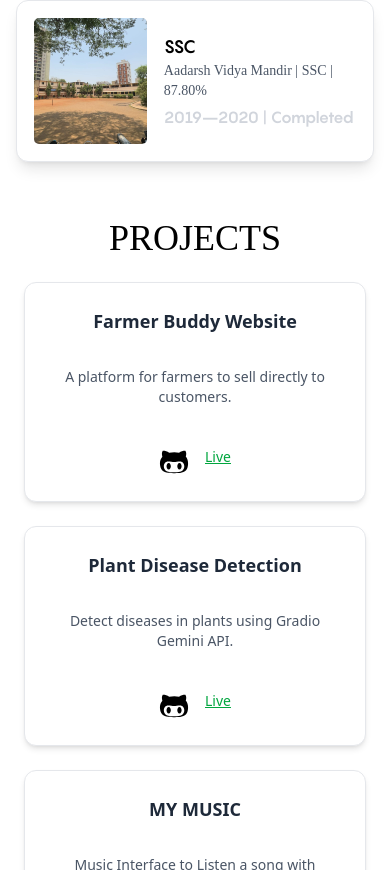
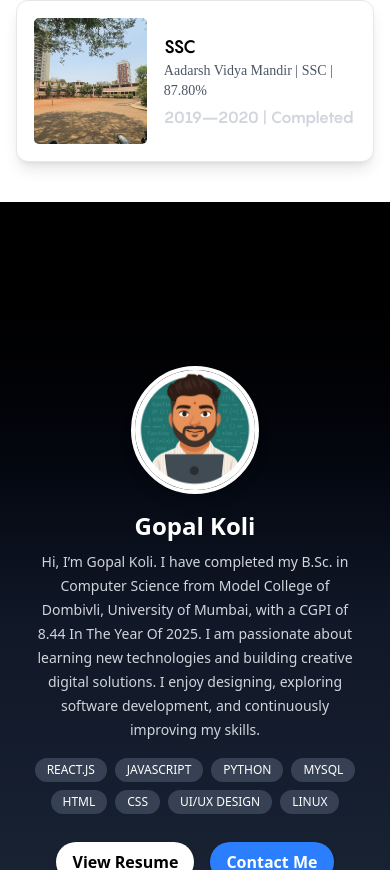
Before and after one commit to Gopal-Koli/Portfolio, a React (Vite) app: page / in a window 390 px wide. Shown: the part 1130-2000 px from the top of the page. Built offline with nearby package versions, Linux system fonts and the light colour scheme.

Commit message:
About Section Added For mobile interface

```diff
--- a/src/App.jsx
+++ b/src/App.jsx
@@ -9,9 +9,10 @@ import './index.css'
 import Sc1 from '../src/pages/SmallScreen/Sc1'
 import Sc2 from './pages/SmallScreen/Sc2'
 import Sc3 from './pages/SmallScreen/Sc3'
-import Sc4 from './pages/Sc4'
+import Sc5 from './pages/SmallScreen/Sc5'
 import ProjectsContainer from './Components/ProjectsContainer'
 import Footer from './Components/Footer'
+
 const App = () => {
   return (
     <>
@@ -27,8 +28,11 @@ const App = () => {
     <div className=' '>
       <Sc1/>
       <Sc2/>
+
       <Sc3/>
+      <Sc5/>
       <ProjectsContainer/>
+
       <Footer/>
 
     </div>
--- a/src/Components/Header.jsx
+++ b/src/Components/Header.jsx
@@ -1,7 +1,7 @@
 import React, { useState } from 'react';
 import { CgMenuGridO } from "react-icons/cg";
 import { Menu, TextField, Typography, Button } from '@mui/material';
-
+import HireMeMenu from './HireMeMenu';
 const Header = () => {
   const [anchorEl, setAnchorEl] = useState(null);
   const open = Boolean(anchorEl);
@@ -17,13 +17,7 @@ const Header = () => {
   return (
     <div className='fixed lg:w-full flex w-md items-center justify-end z-10 lg:p-20 p-4'>
 
-      {/* Your original button */}
-      <button
-        className='px-6 sm:px-6 sm:py-3 lg:text-sm sm:text-base py-3 border-2 border-white text-[9px] hover:bg-gray-400 hover:text-black rounded-full bg-black shadow-lg shadow-gray-500 cursor-pointer'
-        onClick={handleClick}
-      >
-        Hire me
-      </button>
+     <HireMeMenu/>
 
       <CgMenuGridO className="text-black text-3xl ml-3" />
 
--- a/src/Components/email.js
+++ /dev/null
@@ -1,6 +0,0 @@
-emailjs.send(
-  "service_hxe623a",   // ✅ Service ID
-  "YOUR_TEMPLATE_ID",  // Template ID (next step me milega)
-  formData,
-  "YOUR_PUBLIC_KEY"    // Public Key from EmailJS
-)
--- a/src/pages/Page4.jsx
+++ b/src/pages/Page4.jsx
@@ -26,7 +26,7 @@ const Page4 = () => {
           viewport={{ once: true, amount: 0.5 }}
           className="text-white font-[anzo5] text-[6vw] font-extrabold absolute uppercase top-10 left-10 p-2 z-10"
         >
-         ABOUT
+          ABOUT
         </motion.h1>
         <motion.p
           initial={{ x: 1000, opacity: 0 }}
@@ -36,12 +36,13 @@ const Page4 = () => {
           className="text-white font-[anzo1] w-[400px] cursor-pointer   absolute text-[19px] top-40 left-10 p-2 pl-4 z-10"
           whileHover={{ x: 1000, duration: 6 }}
         >
-        Hi, I’m Gopal Koli.
-I have completed my B.Sc. in Computer Science from Model College of Dombivli, University of Mumbai, with a CGPI of 8.44. I am passionate about learning new technologies and building creative digital solutions. I enjoy designing, exploring software development, and continuously improving my skills.
-
+          Hi, I’m Gopal Koli. I have completed my B.Sc. in Computer Science from
+          Model College of Dombivli, University of Mumbai, with a CGPI of 8.44 In The Year Of 2025.
+          I am passionate about learning new technologies and building creative
+          digital solutions. I enjoy designing, exploring software development,
+          and continuously improving my skills.
         </motion.p>
       </div>
-
 
       {/* <motion.img
         src={gopal}
--- /dev/null
+++ b/src/pages/SmallScreen/Sc5.jsx
@@ -0,0 +1,71 @@
+import React from "react";
+import ParticleBackground from "../../Components/ParticleBackground";
+import ProfilePicture1 from "../../assets/ProfilePicture1.jpg"
+const Sc5 = () => {
+  return (
+    <>
+    <div className="lg:hidden flex flex-col items-center justify-center text-center Z-10 p-6 bg-gradient-to-b from-black via-gray-900 to-gray-800 text-white min-h-screen">
+      {/* Profile Image */}
+
+      <img
+        src={ProfilePicture1}
+        alt="Gopal Koli"
+        className="rounded-full w-32 h-32 mb-4 border-4 border-white shadow-lg"
+      />
+
+      {/* Name */}
+      <h2 className="text-2xl font-bold mb-2">Gopal Koli</h2>
+
+      {/* Short Description */}
+      <p className="text-gray-300 text-sm leading-6 max-w-xs mb-4">
+         Hi, I’m Gopal Koli. I have completed my B.Sc. in Computer Science from
+          Model College of Dombivli, University of Mumbai, with a CGPI of 8.44 In The Year Of 2025.
+          I am passionate about learning new technologies and building creative
+          digital solutions. I enjoy designing, exploring software development,
+          and continuously improving my skills.
+      </p>
+
+      {/* Skills Section */}
+      <div className="flex flex-wrap justify-center gap-2 mb-4">
+        {[
+          "REACT.JS",
+          "JAVASCRIPT",
+          "PYTHON",
+          "MYSQL",
+          "HTML",
+          "CSS",
+          "UI/UX DESIGN",
+          "LINUX",
+        ].map((skill, idx) => (
+          <span
+            key={idx}
+            className="px-3 py-1 text-xs bg-gray-700 rounded-full hover:bg-gray-600 transition"
+          >
+            {skill}
+          </span>
+        ))}
+      </div>
+
+      {/* Resume & Contact Buttons */}
+      <div className="flex gap-4 mt-3">
+        <a
+          href="https://docs.google.com/document/d/1lfPJRqAciWAXLqCZG9ijvcMJE4fD3SYP/edit"
+          target="_blank"
+          rel="noopener noreferrer"
+          className="px-4 py-2 bg-white text-black font-semibold rounded-full shadow hover:bg-gray-300 transition"
+        >
+          View Resume
+        </a>
+        <a
+          href="#contact"
+          className="px-4 py-2 bg-blue-500 text-white font-semibold rounded-full shadow hover:bg-blue-600 transition"
+        >
+          Contact Me
+        </a>
+      </div>
+    </div>
+    </>
+  );
+};
+
+export default Sc5;
```
Also changed, not shown: src/assets/ProfilePicture1.jpg (added).
